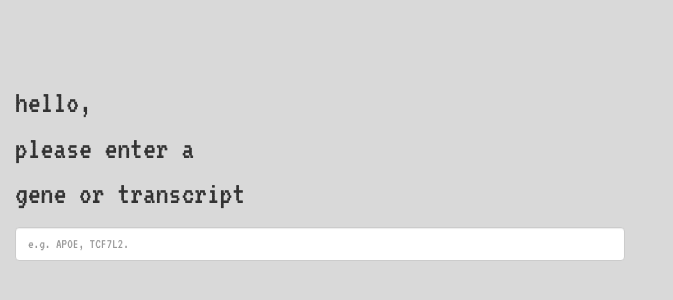
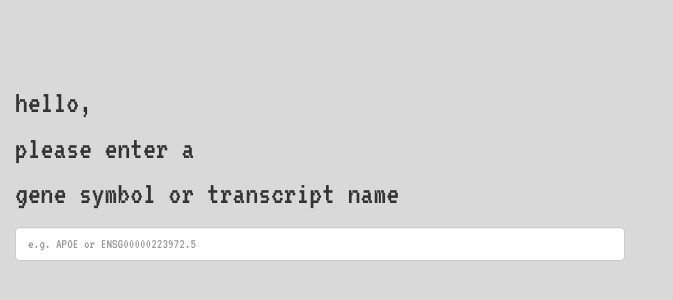
Before and after one commit to v-a-s-a/gene_search, a website: page index.html in a window 1280 px wide. Shown: the whole page, without its empty margins (0-673 px from the left). Drawn offline with nearby package versions, Linux system fonts and the light colour scheme; some packages are replaced by stand-ins of ours; a script that the page names is missing.

Commit message:
minor styling fixes

```diff
--- a/js/controllers.js
+++ b/js/controllers.js
@@ -16,7 +16,6 @@ geneAdventureControllers.controller('geneSearchController', ['$scope',
           startswith: val,
         }
       }).then(function(response){
-          console.log(response);
           return response.data;
         });
     };
--- a/partials/search-box.html
+++ b/partials/search-box.html
@@ -3,7 +3,7 @@
     <p>
       hello, <br>
       please enter a <br>
-      gene or transcript
+      gene symbol or transcript name
       </p>
   </div>
   <div class="col-xs-6">
@@ -11,7 +11,7 @@
       <input type="text" name="geneSearch" class="form-control"
          ng-model="query"
          typeahead="region for region in searchRegions($viewValue) | orderBy:'toString()' | orderBy:'length' | limitTo:10"
-         placeholder="e.g. APOE, TCF7L2.">
+         placeholder="e.g. APOE or ENSG00000223972.5">
     </form>
   </div>
 </div>
```
Also changed, not shown: partials/gene-detail.html (+1 -1 lines).
